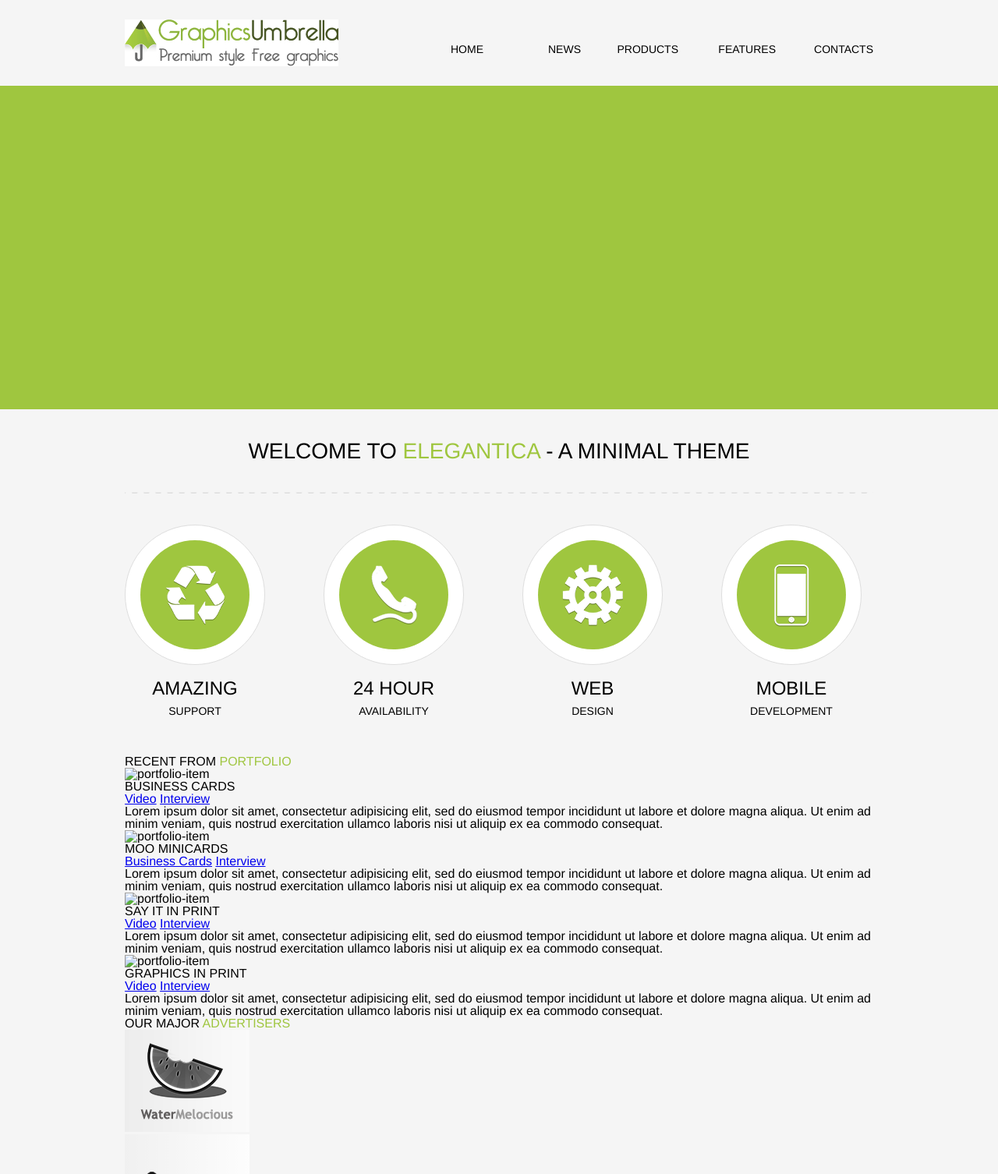
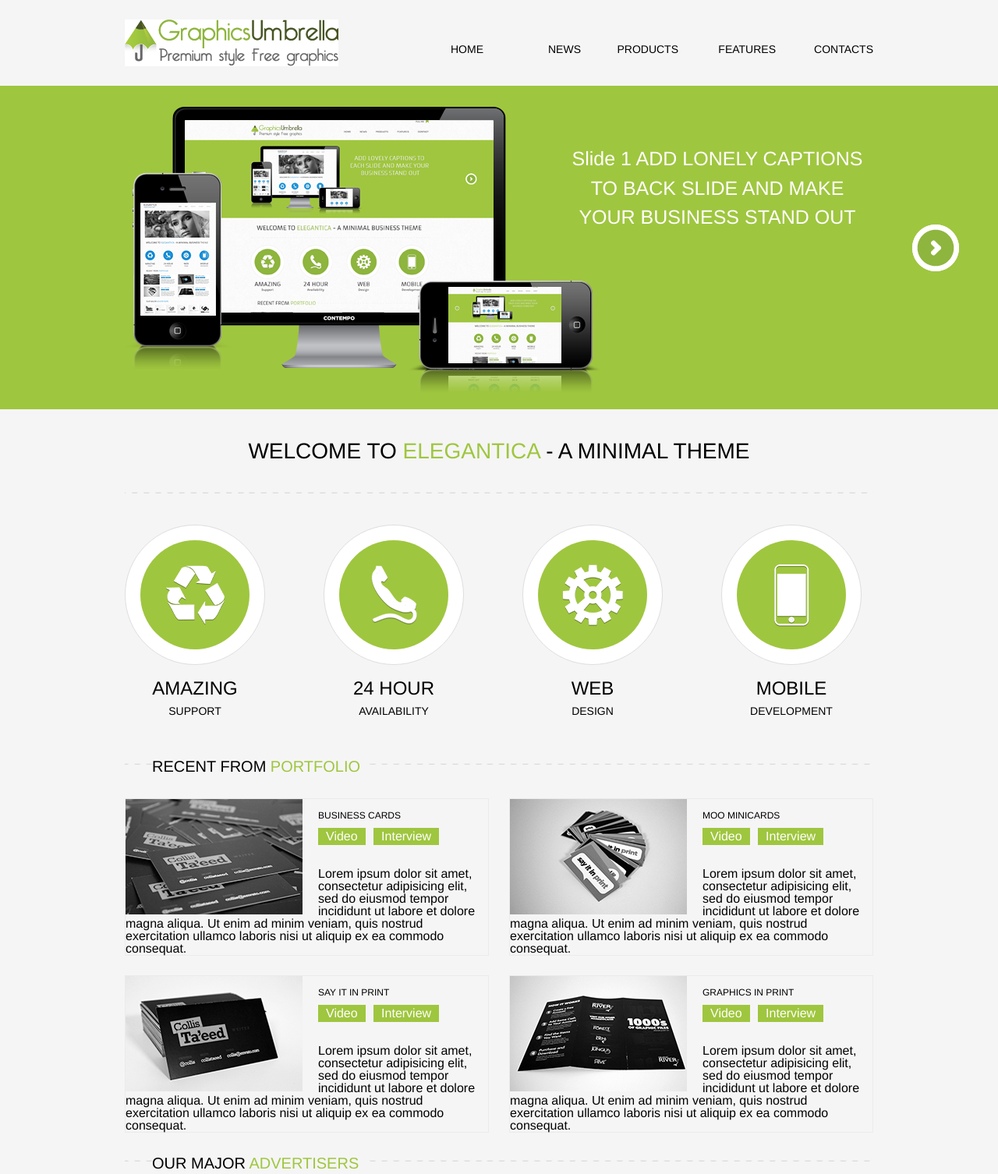
Before and after one commit to IvanSakhman/green-site, a plain HTML site: page index.html in a window 1280 px wide. Shown: the top 1506 px of the page at 78% size. Drawn offline with nearby package versions, Linux system fonts and the light colour scheme.

Commit message:
Finished project

```diff
--- a/css/style.css
+++ b/css/style.css
@@ -163,11 +163,69 @@
 	float: right;
 }
 
-.rotator{
+.rotator {
 	background: #9fc63f;
 	clear: both;
 	height: 415px;
 	position: relative;
+}
+
+.rotator .prev {
+	background-image: url(../img/backward.png);
+	display: block;
+	height: 60px;
+	left: 50px;
+	margin-top: -30px;
+	position: absolute;
+	top: 50%;
+	width: 60px;
+}
+
+.rotator .next {
+	background-image: url(../img/forward.png);
+	display: block;
+	height: 60px;
+	right: 50px;
+	margin-top: -30px;
+	position: absolute;
+	top: 50%;
+	width: 60px;
+}
+
+.rotator .rotator-wrapper {
+	height: 420px;
+	margin: 0 auto;
+	width: 960px;
+	overflow: hidden;
+	position: relative;
+}
+
+.rotator ul {
+	position: absolute;
+	top: 0;
+	width: 2000em;
+}
+
+.rotator li {
+	float: left;
+	height: 420px;
+	width: 960px;
+	position: relative;
+}
+
+.slide0, .slide1, .slide2 {
+	background: url(../img/slide.png) left center no-repeat;
+}
+
+.slide0 div, .slide1 div, slide2 div {
+	color: #fff;
+	font-size: 25px;
+	line-height: 1.5;
+	position: absolute;
+	right: 0;
+	text-align: center;
+	top: 75px;
+	width: 400px;
 }
 
 .content h2 {
@@ -246,3 +304,84 @@
     font-size: 14px;
     text-align: center;
 }
+
+.services h3 {
+	font-size: 24px;
+	text-align: center;
+	margin-bottom: 10px;
+}
+
+.services h5 {
+	font-size: 14px;
+	text-align: center;
+}
+
+.sub-header {
+	background: url(../img/dashed.png) center repeat-x;
+	clear: both;
+	height: 20px;
+	margin-bottom: 35px;
+}
+
+.sub-header h4 {
+	background: #f5f5f5;
+	font-size: 20px;
+	height: 20px;
+	width: 275px;
+	padding-top: 4px;
+	margin-left: 35px;
+}
+
+.portfolio-item {
+	border: 1px solid #ebebeb;
+	float: left;
+	width: 465px;
+	margin-bottom: 25px;
+	margin-right: 26px;
+}
+
+.portfolio-item:nth-child(2n+1) {
+	margin-right: 0;
+}
+
+.portfolio-item img {
+	float: left;
+	height: 148px;
+	width: 227px;
+	margin-right: 20px;
+}
+
+.portfolio-item h5 {
+	font-size: 12px;
+	margin: 15px 0 10px 0;
+}
+
+.portfolio-item a {
+	background: #9fc63f;
+	color: #fff;
+	text-decoration: none;
+	padding: 3px 10px;
+	display: inline-block;
+    margin-right: 6px;
+    margin-bottom: 14px;
+}
+
+.portfolio-item p {
+	margin-top: 15px;
+}
+
+.advertisers {
+	clear: both;
+}
+
+.advertisers li {
+	float: left;
+	height: 131px;
+	width: 160px;
+}
+
+.advertisers img {
+	display: block;
+	height: 131px;
+	width: 160px;
+}
--- a/index.html
+++ b/index.html
@@ -23,7 +23,32 @@
 		</header>
 
 		<!--       Start Rotator       -->
-		<div id="Rotator" class="rotator"></div>
+		<div id="Rotator" class="rotator">
+			<a class="prev" href="#"></a>
+			<div class="rotator-wrapper">
+				<ul>
+					<li class="slide0">
+						<div>
+							Slide 1
+							ADD LONELY CAPTIONS TO BACK SLIDE AND MAKE YOUR BUSINESS STAND OUT
+						</div>
+					</li>
+					<li class="slide1">
+						<div>
+							Slide 2
+							ADD LONELY CAPTIONS TO BACK SLIDE AND MAKE YOUR BUSINESS STAND OUT
+						</div>
+					</li>
+					<li class="slide2">
+						<div>
+							Slide 3
+							ADD LONELY CAPTIONS TO BACK SLIDE AND MAKE YOUR BUSINESS STAND OUT
+						</div>
+					</li>
+				</ul>
+			</div>
+			<a class="next" href="#"></a>
+		</div>
 
 		<div class="content">
 			<h2>WELCOME TO <span>ELEGANTICA</span> - A MINIMAL THEME</h2>
@@ -74,7 +99,7 @@
 				<h4>Recent from <span>Portfolio</span></h4>
 			</div>
 			<div class="portfolio-item">
-				<img src="#" alt="portfolio-item" />
+				<img src="img/img1.jpg">
 				<h5>Business Cards</h5>
 				<a href="#">Video</a>
 				<a href="#">Interview</a>
@@ -86,9 +111,9 @@
 				</p>
 			</div>
 			<div class="portfolio-item">
-				<img src="#" alt="portfolio-item" />
+				<img src="img/img2.jpg">
 				<h5>Moo Minicards</h5>
-				<a href="#">Business Cards</a>
+				<a href="#">Video</a>
 				<a href="#">Interview</a>
 				<p>
 					Lorem ipsum dolor sit amet, consectetur adipisicing elit, sed do eiusmod
@@ -98,7 +123,7 @@
 				</p>
 			</div>
 			<div class="portfolio-item">
-				<img src="#" alt="portfolio-item" />
+				<img src="img/img3.jpg">
 				<h5>Say It In Print</h5>
 				<a href="#">Video</a>
 				<a href="#">Interview</a>
@@ -110,7 +135,7 @@
 				</p>
 			</div>
 			<div class="portfolio-item">
-				<img src="#" alt="portfolio-item"/>
+				<img src="img/img4.jpg">
 				<h5>Graphics In Print</h5>
 				<a href="#">Video</a>
 				<a href="#">Interview</a>
@@ -192,5 +217,14 @@
 				</div>
 			</div>
 		</footer>
+
+		<script   src="https://code.jquery.com/jquery-3.1.0.min.js"   integrity="sha256-cCueBR6CsyA4/9szpPfrX3s49M9vUU5BgtiJj06wt/s="   crossorigin="anonymous"></script>
+
+		<script src="js/jquery.rotator.js"></script>
+		<script>
+			$(function () {
+				$('#Rotator').Rotator();
+			});
+		</script>
 	</body>
 </html>
--- /dev/null
+++ b/js/jquery.rotator.js
@@ -0,0 +1,79 @@
+; (function ($) {
+
+    $.fn.Rotator = function (options) {
+        var defaults = {
+            container: '.rotator-wrapper',
+            animationduration: 1000,
+            slideWidth: 960
+        };
+
+        options = $.extend(defaults, options);
+        elm = this;
+        var pageIndex = 0,
+			slideCount = 0;
+
+
+
+        var _init = function () {
+            slideCount = elm.find(options.container).children().children().length;
+            elm.find(options.container).children().width(slideCount * options.slideWidth);
+            _bindEvents();
+            _togglePager();
+        };
+
+
+        var _bindEvents = function () {
+            var jElm = $(elm);
+            jElm.find('.prev').on('click', _previous);
+            jElm.find('.next').on('click', _next);
+        };
+
+        var _next = function (e) {
+            e.preventDefault();
+
+            if (pageIndex >= 0 && pageIndex < slideCount - 1) {
+                pageIndex++;
+
+                elm.find(options.container).children().animate({
+                    left: "-=" + options.slideWidth
+                }, options.animationduration);
+            }
+
+            _togglePager();
+        };
+
+        var _previous = function (e) {
+            e.preventDefault();
+
+            if (pageIndex <= slideCount) {
+                pageIndex--;
+                elm.find(options.container).children().animate({
+                    left: "+=" + options.slideWidth
+                }, options.animationduration);
+            }
+            _togglePager();
+        };
+
+        var _togglePager = function () {
+            var $elm = $(elm);
+            var prev = $elm.find('.prev');
+            var next = $elm.find('.next');
+
+            console.log('slide count' + pageIndex + ' Page Index' + pageIndex)
+
+            if (pageIndex >= slideCount - 1) {
+                next.hide();
+            } else {
+                next.show();
+            }
+
+            if (pageIndex <= 0) {
+                prev.hide();
+            } else {
+                prev.show();
+            }
+        }
+
+        return _init(elm);
+    }
+})(jQuery);
```
Also changed, not shown: img/backward.png (added), img/forward.png (added), img/slide.jpg, img/slide.png (added).
